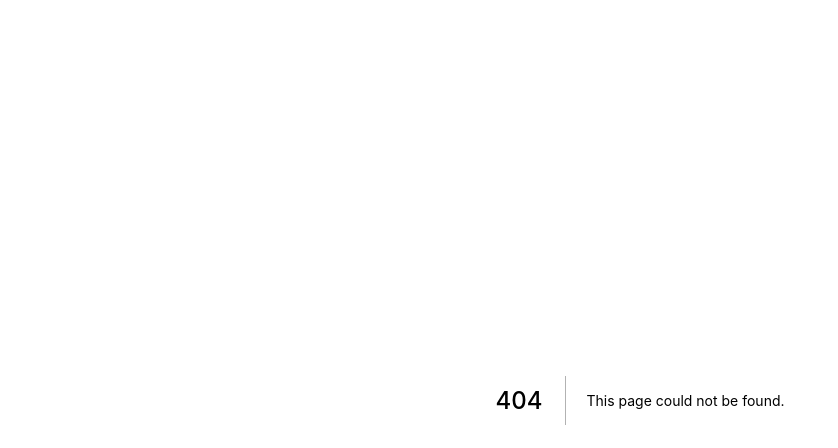
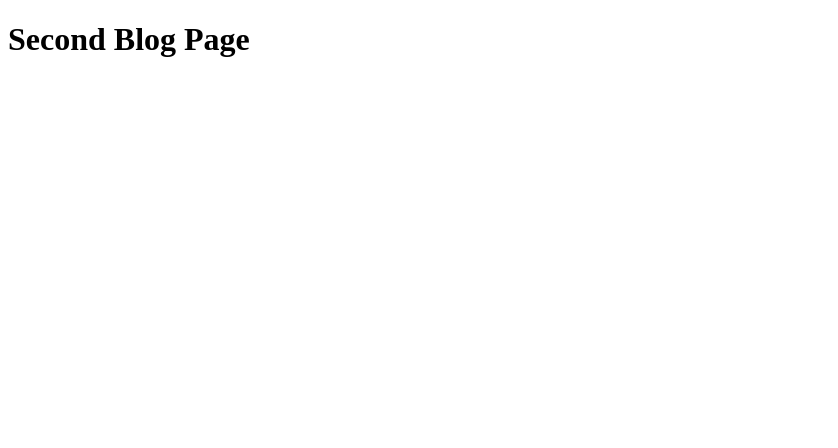
Before and after one commit to nikolasnorth/learning-nextjs, a Next.js app in the folder frontend/: page /blog/second in a window 1280 px wide. Before the commit this address had no page. Shown: the top 448 px of the page, without its empty margins (0-838 px from the left). Built offline with nearby package versions, Linux system fonts and the light colour scheme.

Commit message:
6. nested routes

```diff
--- /dev/null
+++ b/frontend/pages/blog/first.tsx
@@ -0,0 +1,3 @@
+export default function FirstBlog() {
+  return <h1>First Blog Page</h1>;
+}
--- /dev/null
+++ b/frontend/pages/blog/index.tsx
@@ -0,0 +1,3 @@
+export default function Blog() {
+  return <h1>Blog Page</h1>;
+}
--- /dev/null
+++ b/frontend/pages/blog/second.tsx
@@ -0,0 +1,3 @@
+export default function SecondBlog() {
+  return <h1>Second Blog Page</h1>;
+}
```
